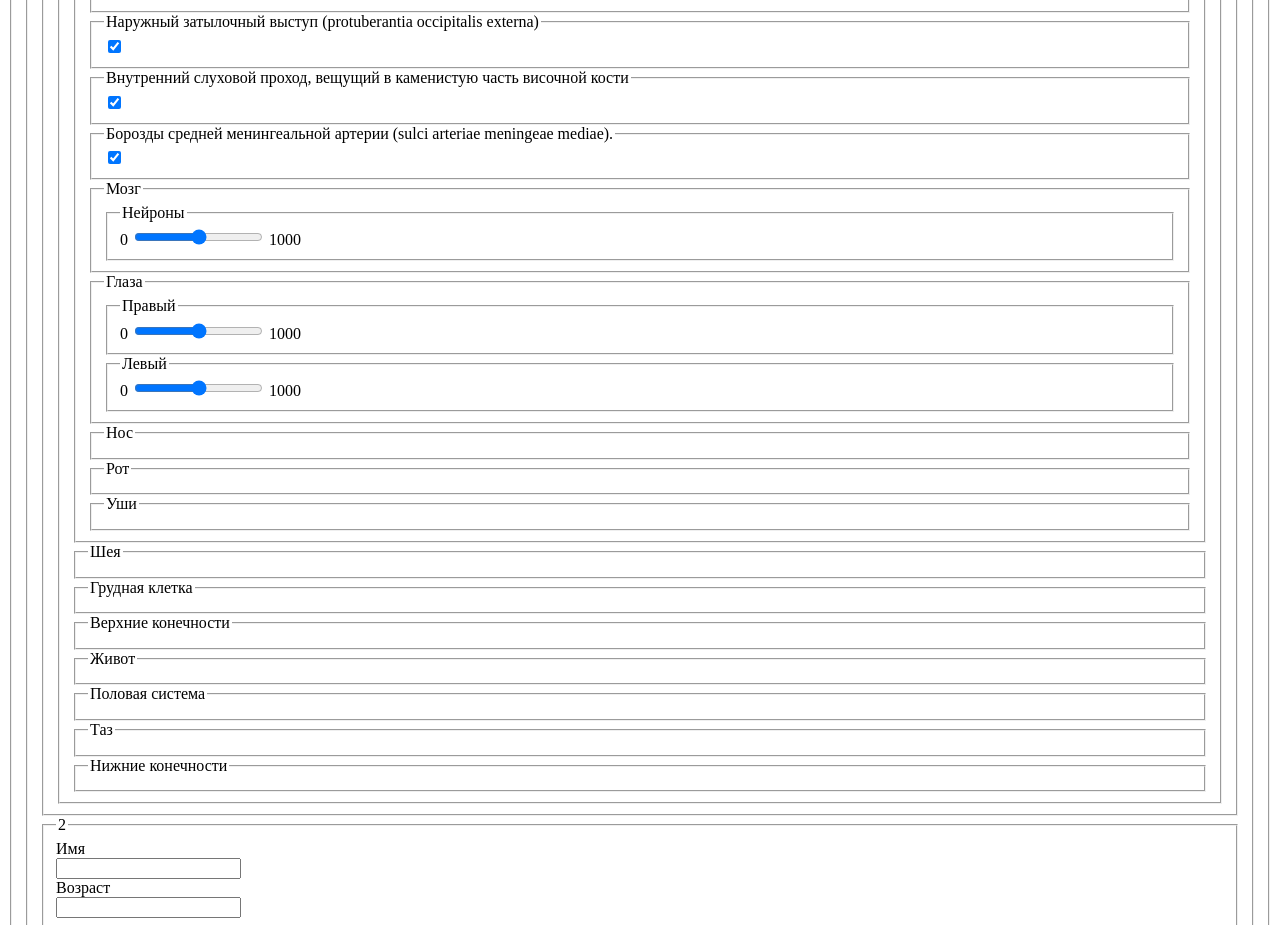
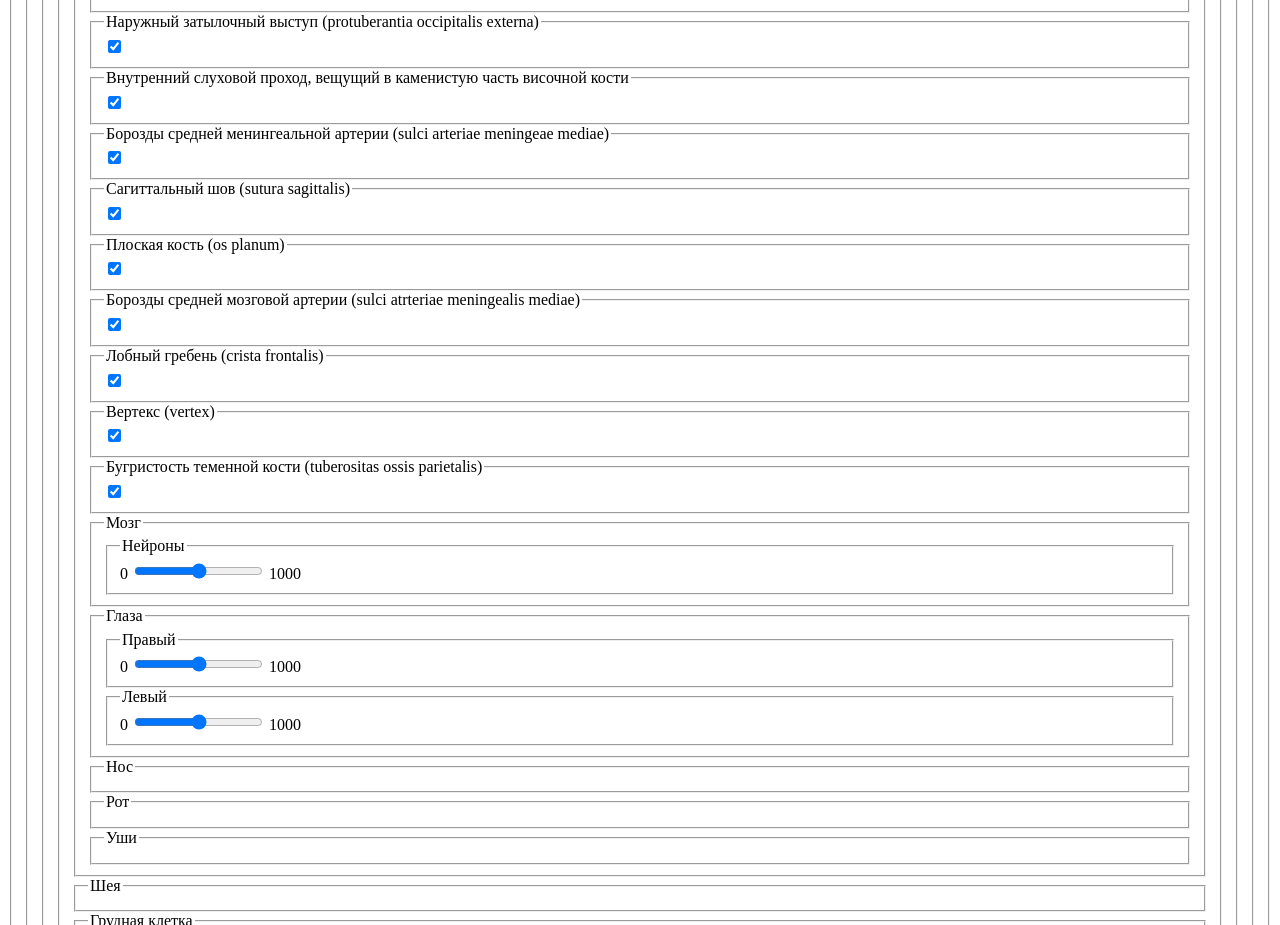
Before and after one commit to SergeyShashin/life, a plain HTML site: page index.html in a window 1280 px wide. Shown: the part 2880-3805 px from the top of the page. Drawn offline with nearby package versions, Linux system fonts and the light colour scheme.

Commit message:
Life updated 020624

```diff
--- a/index.html
+++ b/index.html
@@ -305,8 +305,43 @@
                   </fieldset>
                   <fieldset>
                     <legend title="">
-                      Борозды средней менингеальной артерии (sulci arteriae meningeae mediae).</legend>
+                      Борозды средней менингеальной артерии (sulci arteriae meningeae mediae)</legend>
                     <input type="checkbox" id="sulciArteriaeMeningeaeMediae" checked />
+                  </fieldset>
+                  <fieldset>
+                    <legend title="Сочленяет между собой теменные кости.">
+                      Сагиттальный шов (sutura sagittalis)</legend>
+                    <input type="checkbox" id="suturaSagittalis" checked />
+                  </fieldset>
+                  <fieldset>
+                    <legend
+                      title="Состоит из трех слоев - внутренней пластинки, слоя губчатого вещества и наружной пластинки.">
+                      Плоская кость (os planum)</legend>
+                    <input type="checkbox" id="osPlanum" checked />
+                  </fieldset>
+                  <fieldset>
+                    <legend
+                      title="В этом месте пролегает средняя менингеальная артерия, снабжающая кровью мозговые оболчки.">
+                      Борозды средней мозговой артерии (sulci atrteriae meningealis mediae)</legend>
+                    <input type="checkbox" id="sulciAtrteriaeMeningealisMediae" checked />
+                  </fieldset>
+                  <fieldset>
+                    <legend
+                      title="Выступ лобной кости, вдающийся в полость черепа.">
+                      Лобный гребень (crista frontalis)</legend>
+                    <input type="checkbox" id="cristaFrontalis" checked />
+                  </fieldset>
+                  <fieldset>
+                    <legend
+                      title="Макушка головы.">
+                      Вертекс (vertex)</legend>
+                    <input type="checkbox" id="vertex" checked />
+                  </fieldset>
+                  <fieldset>
+                    <legend
+                      title="Бугорки на поверхности теменной кости.">
+                     Бугристость теменной кости (tuberositas ossis parietalis)</legend>
+                    <input type="checkbox" id="tuberositasOssisParietalis" checked />
                   </fieldset>
 
                   <fieldset>
```
